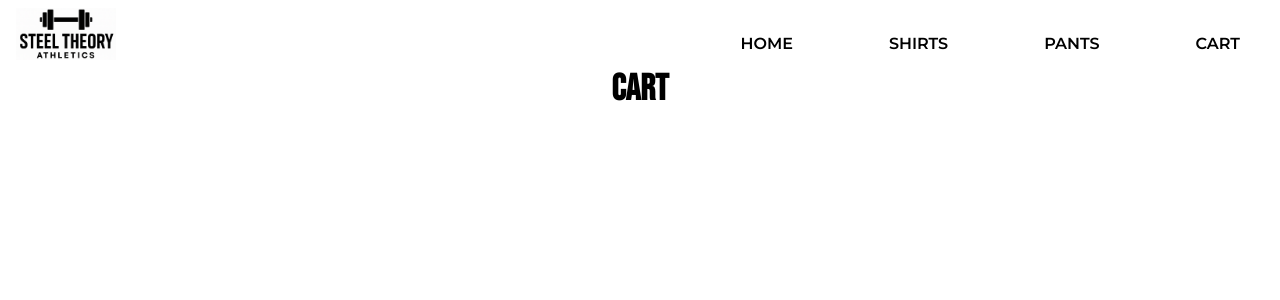
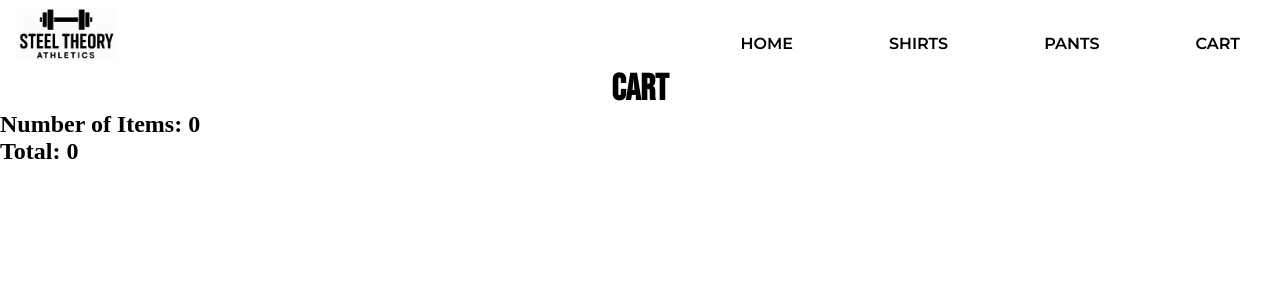
Before and after one commit to jehuzepedasilva2/shopping-app, a React (Vite) app: page /cart in a window 1280 px wide. Shown: the top 300 px of the page. Built offline with nearby package versions, Linux system fonts and the light colour scheme.

Commit message:
cart page display items in cart;

```diff
--- a/src/pages/CartPage.jsx
+++ b/src/pages/CartPage.jsx
@@ -1,10 +1,17 @@
 import '../styles/cart-page.css';
 import '../styles/common.css';
+import { CartContext } from '../layouts/MainLayout.jsx';
+import { useContext } from 'react';
 
 const CartPage = () => {
+
+  const { cartDetails, _ } = useContext(CartContext);
+
   return (
     <div>
       <h1 className='main-headings'>Cart</h1>
+      <h2>Number of Items: {cartDetails.numItems}</h2>
+      <h2>Total: {cartDetails.total}</h2>
     </div>
   )
 }
```
